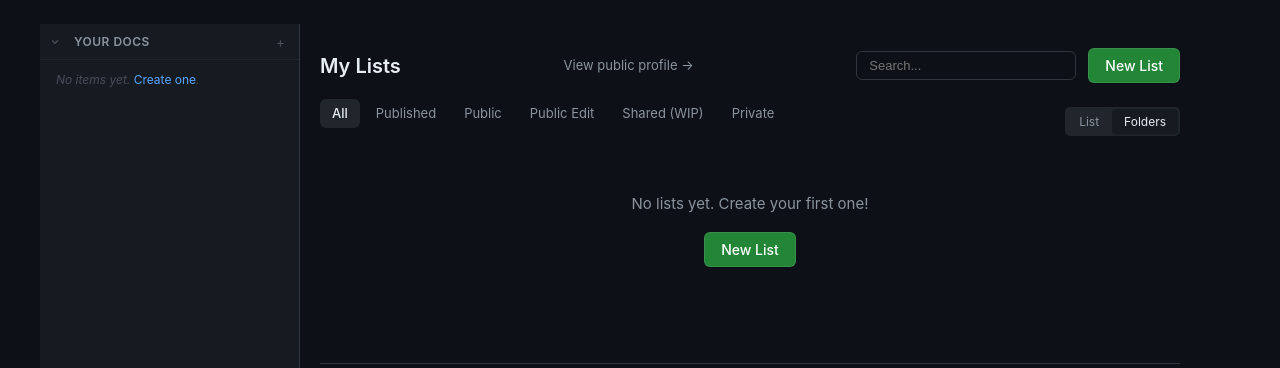
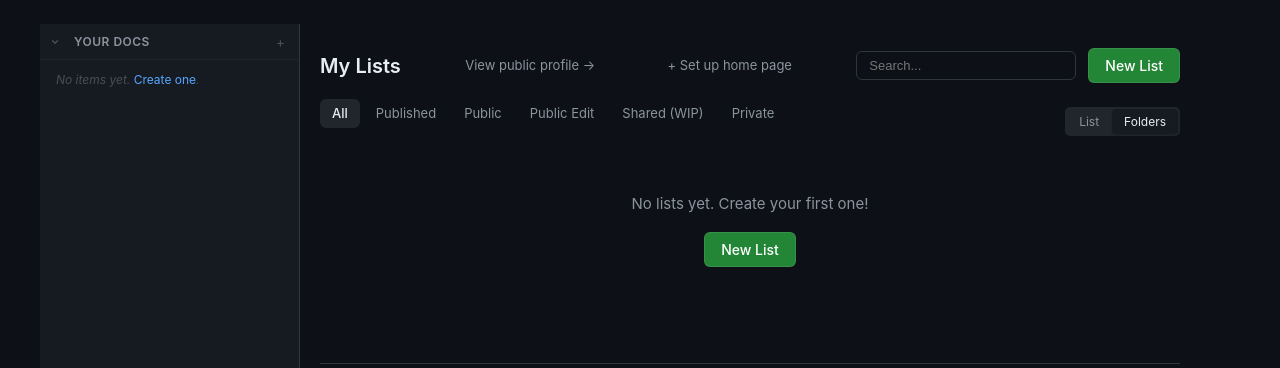
Before and after one commit to tmad4000/listhub, a Flask app: page /dash in a window 1280 px wide. Shown: the part 55-423 px from the top of the page. Run offline with Flask 3, Linux system fonts and the light colour scheme; a user stored in the database is signed in; data that the repository does not hold is empty; some libraries are stand-ins or nearby versions.

Commit message:
nav: Home button on /dash header + home badge on community user cards
- /dash header shows a Home button (or Set-up-home link) next to the
  View public profile link, using a has_home lookup per request.
- /community user cards show a small home emoji badge for users who
  have a publicly visible home item, computed once in the view via a
  single JOIN query.

Ref: listhub-ftr (central user home doc)

```diff
--- a/templates/community.html
+++ b/templates/community.html
@@ -8,7 +8,10 @@
     {% if users %}
     <div style="display: grid; grid-template-columns: repeat(auto-fill, minmax(240px, 1fr)); gap: 10px;">
         {% for user in users %}
-        <a href="/@{{ user.username }}" style="display: flex; align-items: center; gap: 12px; background: var(--bg-secondary); border: 1px solid var(--border); border-radius: var(--radius); padding: 14px 16px; text-decoration: none; transition: border-color 0.15s;">
+        <a href="/@{{ user.username }}" style="display: flex; align-items: center; gap: 12px; background: var(--bg-secondary); border: 1px solid var(--border); border-radius: var(--radius); padding: 14px 16px; text-decoration: none; transition: border-color 0.15s; position: relative;">
+            {% if user.username in users_with_home %}
+            <span style="position: absolute; top: 6px; right: 8px; font-size: 14px;" title="Has a home page">&#127968;</span>
+            {% endif %}
             <div style="width: 36px; height: 36px; border-radius: 50%; background: var(--accent); display: flex; align-items: center; justify-content: center; font-size: 15px; font-weight: 600; color: var(--bg); flex-shrink: 0;">{{ (user.display_name or user.username)[0]|upper }}</div>
             <div>
                 <div style="font-size: 14px; font-weight: 500; color: var(--text);">{{ user.display_name or user.username }}</div>
--- a/templates/dash.html
+++ b/templates/dash.html
@@ -4,6 +4,11 @@
 <div class="toolbar">
     <h1>My Lists</h1>
         <a href="/@{{ current_user.username }}" style="font-size: 13px; color: var(--text-muted);">View public profile &rarr;</a>
+        {% if has_home %}
+        <a href="/@{{ current_user.username }}/home" class="btn btn-sm btn-primary" style="margin-left: 8px;" title="Your public home page">&#127968; Home</a>
+        {% else %}
+        <a href="{{ url_for('views.new_item') }}?slug=home" style="font-size: 13px; color: var(--text-muted); margin-left: 8px;" title="Create a public home page">+ Set up home page</a>
+        {% endif %}
     <div style="display: flex; gap: 12px; align-items: center;">
         <form class="search-box" method="get" action="{{ url_for('views.dashboard') }}">
             <input type="text" name="q" placeholder="Search..." value="{{ q or '' }}">
--- a/templates/people.html
+++ b/templates/people.html
@@ -17,6 +17,9 @@
     <div class="item-card">
         <div class="item-info">
             <a href="/@{{ user.username }}" class="item-title">{{ user.display_name or user.username }}</a>
+            {% if user.username in users_with_home %}
+            <a href="/@{{ user.username }}/home" class="btn btn-sm" style="margin-left: 8px; font-size: 11px;" title="{{ user.display_name or user.username }}'s home page">&#127968; Home</a>
+            {% endif %}
             <div class="item-meta">
                 <span>@{{ user.username }}</span>
                 {% if user.public_count > 0 %}
--- a/views.py
+++ b/views.py
@@ -452,8 +452,16 @@ def community():
         "WHERE i.visibility = 'public_edit' ORDER BY i.updated_at DESC LIMIT 10"
     ).fetchall()
 
+    # Users who have a publicly visible home item
+    home_rows = db.execute(
+        "SELECT u.username FROM item i JOIN user u ON i.owner_id = u.id "
+        "WHERE i.slug = 'home' AND i.visibility IN ('public', 'public_edit', 'unlisted')"
+    ).fetchall()
+    users_with_home = {r['username'] for r in home_rows}
+
     return render_template('community.html', users=[dict(u) for u in users],
-                           editable_items=editable_items)
+                           editable_items=editable_items,
+                           users_with_home=users_with_home)
 
 
 @views_bp.route('/people')
@@ -549,9 +557,16 @@ def dashboard():
     if view_mode == 'folders':
         folder_tree = build_folder_tree(items_with_tags)
 
+    # Does the current user have a "home" item? Used to decide whether
+    # to show the Home button or "Set up home page" prompt in the header.
+    has_home = db.execute(
+        "SELECT 1 FROM item WHERE owner_id = ? AND slug = 'home' LIMIT 1",
+        (current_user.id,)
+    ).fetchone() is not None
+
     return render_template('dash.html', items=items_with_tags, q=q,
                            visibility_filter=visibility_filter, view_mode=view_mode,
-                           folder_tree=folder_tree)
+                           folder_tree=folder_tree, has_home=has_home)
 
 
 @views_bp.route('/dash/new', methods=['GET', 'POST'])
```
